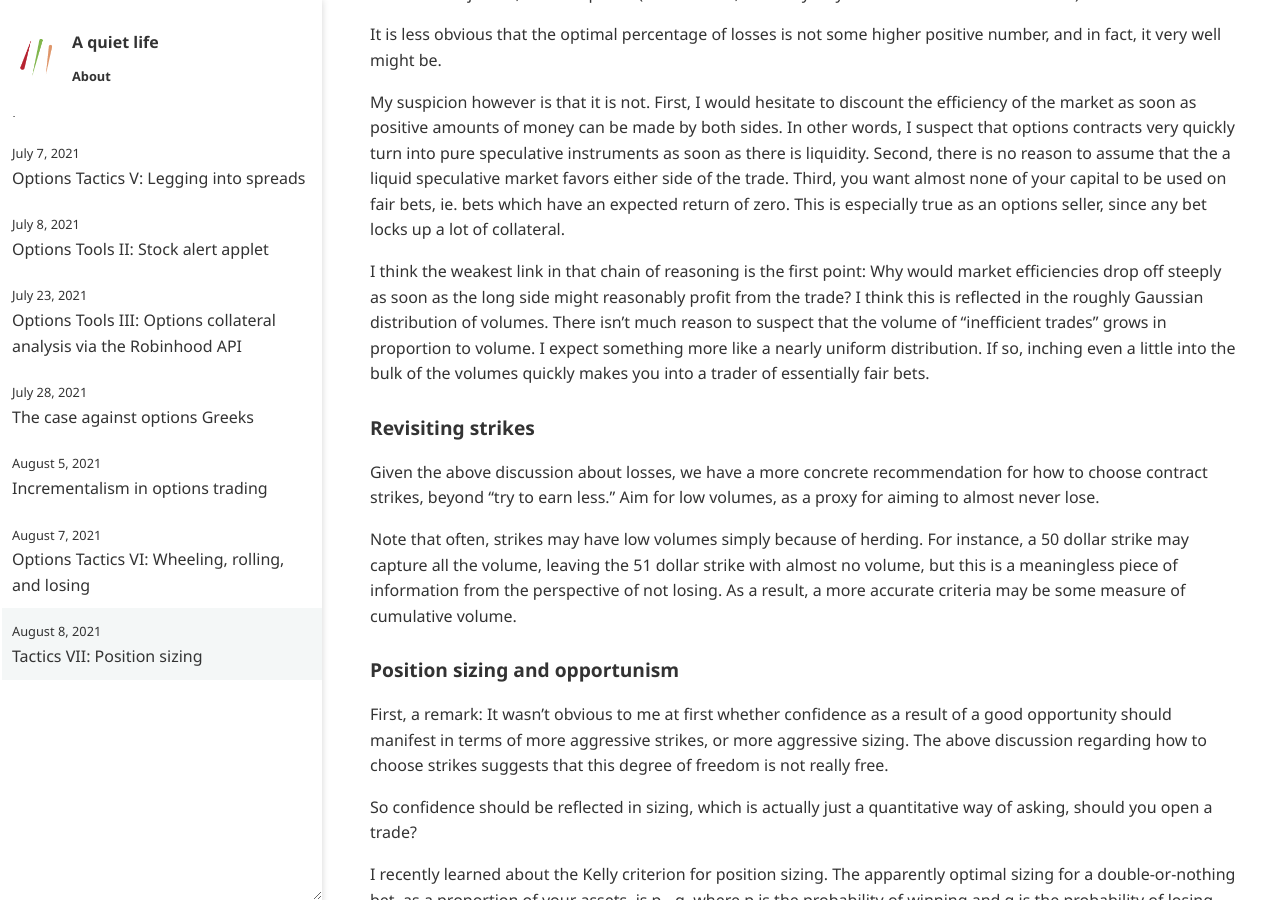
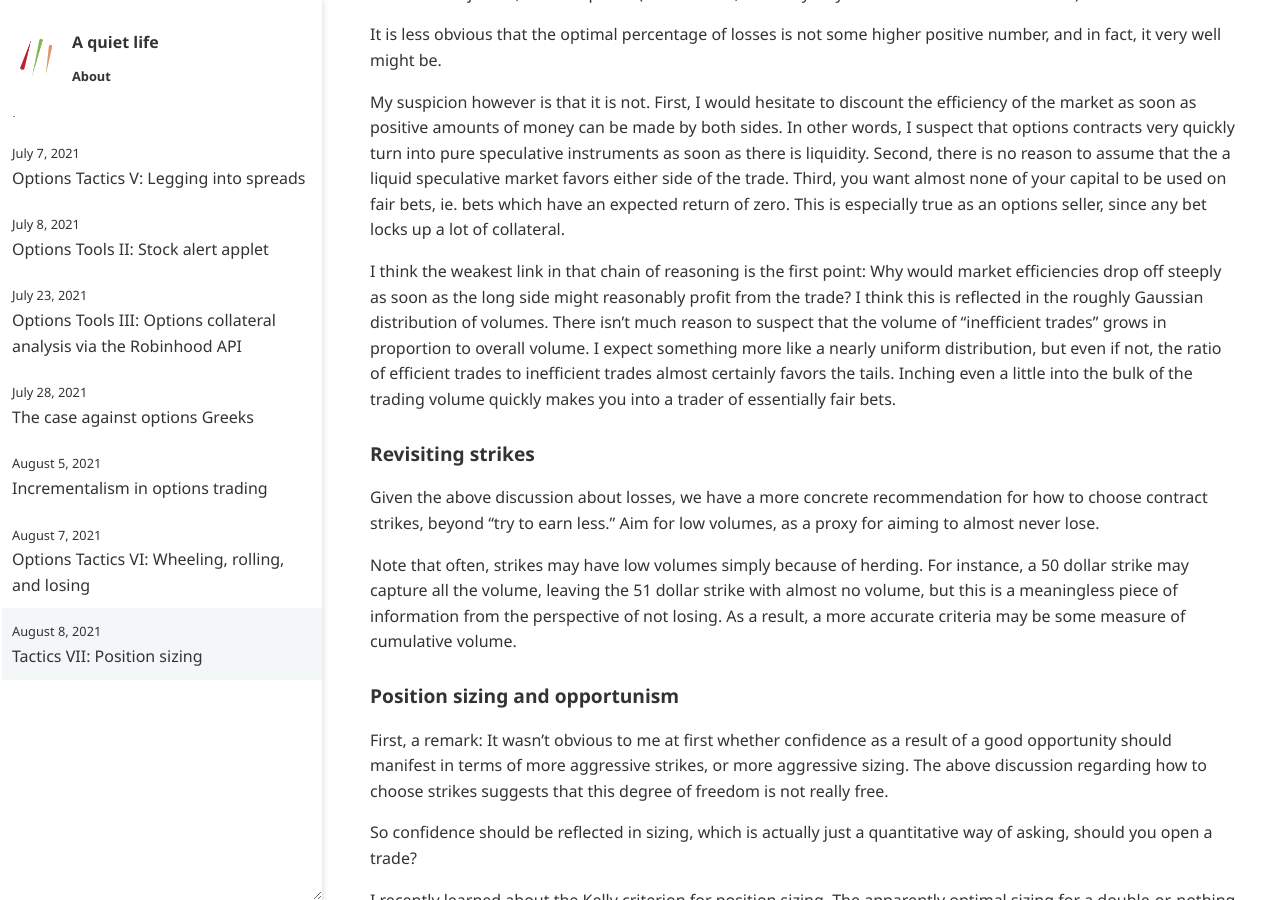
Before and after one commit to ansyblenetwork/aquietlife, a Jekyll site: the page built from _posts/2021-08-08-sizing.md, in a window 1280 px wide and 900 px high, scrolled down 433 px. Built offline with Jekyll 4.4.1, drawn with Linux system fonts in a browser that asks for light colours.

Commit message:
Update 2021-08-08-sizing.md

```diff
--- a/_posts/2021-08-08-sizing.md
+++ b/_posts/2021-08-08-sizing.md
@@ -19,7 +19,7 @@ It is less obvious that the optimal percentage of losses is not some higher posi
 
 My suspicion however is that it is not. First, I would hesitate to discount the efficiency of the market as soon as positive amounts of money can be made by both sides. In other words, I suspect that options contracts very quickly turn into pure speculative instruments as soon as there is liquidity. Second, there is no reason to assume that the a liquid speculative market favors either side of the trade. Third, you want almost none of your capital to be used on fair bets, ie. bets which have an expected return of zero. This is especially true as an options seller, since any bet locks up a lot of collateral.
 
-I think the weakest link in that chain of reasoning is the first point: Why would market efficiencies drop off steeply as soon as the long side might reasonably profit from the trade? I think this is reflected in the roughly Gaussian distribution of volumes. There isn't much reason to suspect that the volume of "inefficient trades" grows in proportion to volume. I expect something more like a nearly uniform distribution. If so, inching even a little into the bulk of the volumes quickly makes you into a trader of essentially fair bets.
+I think the weakest link in that chain of reasoning is the first point: Why would market efficiencies drop off steeply as soon as the long side might reasonably profit from the trade? I think this is reflected in the roughly Gaussian distribution of volumes. There isn't much reason to suspect that the volume of "inefficient trades" grows in proportion to overall volume. I expect something more like a nearly uniform distribution, but even if not, the ratio of efficient trades to inefficient trades almost certainly favors the tails. Inching even a little into the bulk of the trading volume quickly makes you into a trader of essentially fair bets.
 
 
 ### Revisiting strikes
```
